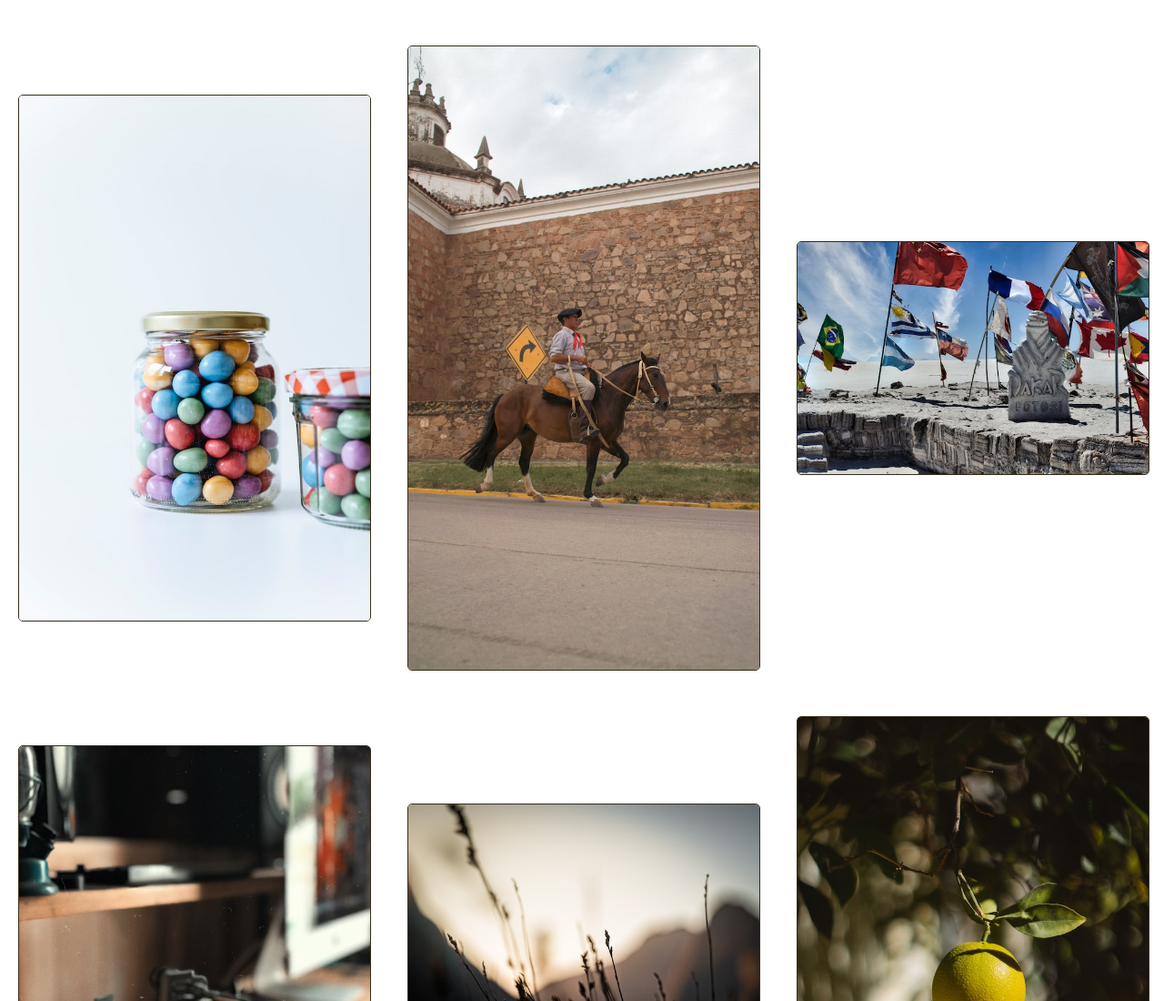
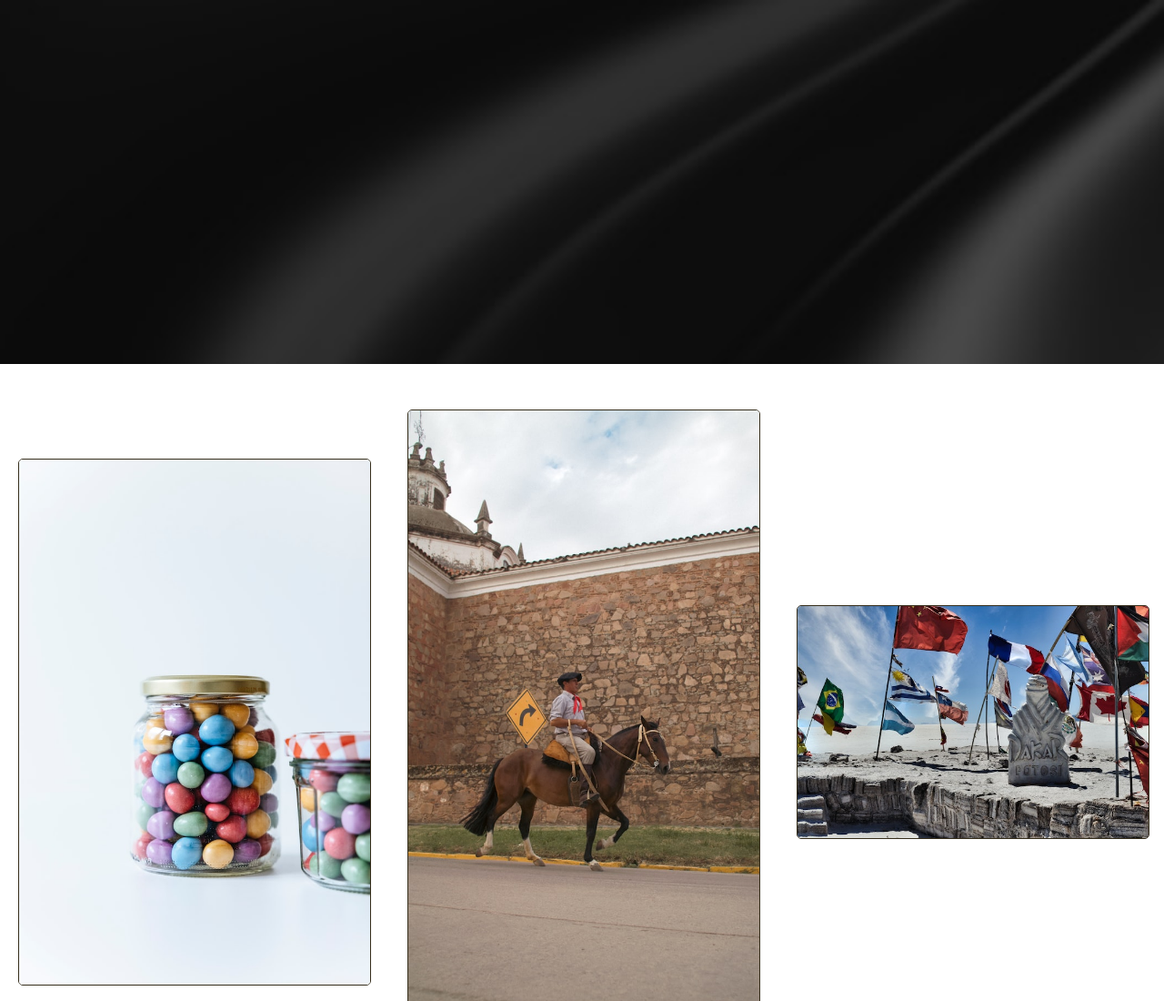
Before and after one commit to Pia87/Ejercicio-imagenes, a plain HTML site: page index.html in a window 1280 px wide. Shown: the top 1100 px of the page at 91% size. Drawn offline with Linux system fonts and the light colour scheme.

Commit message:
agregue main

```diff
--- a/estilo.css
+++ b/estilo.css
@@ -5,6 +5,7 @@
 
 body{
     width: 100%;
+
 
 }
 
@@ -34,3 +35,10 @@ img:hover{
     transition-duration: 1s;
 
 }
+
+main{
+    height: 400px;
+    background-image: url(fondo.jpg.jpg);
+    background-repeat: no-repeat;
+    background-size: cover;
+}
--- a/index.html
+++ b/index.html
@@ -8,6 +8,10 @@
     <link rel="stylesheet" href="estilo.css">
 </head>
 <body>
+    <main>
+
+    </main>
+    <header>
         <div>
             <img src="caramelos.jpg.jpg" alt="">
             <img src="caballo.jpg.jpg" alt="">
@@ -20,6 +24,7 @@
             <img src="clásico.jpg.jpg" alt="">
 
          </div>
+    </header>
 
 </body>
 </html>
```
Also changed, not shown: fondo.jpg.jpg (added). Lines whose indentation alone changed are shown as unchanged.
